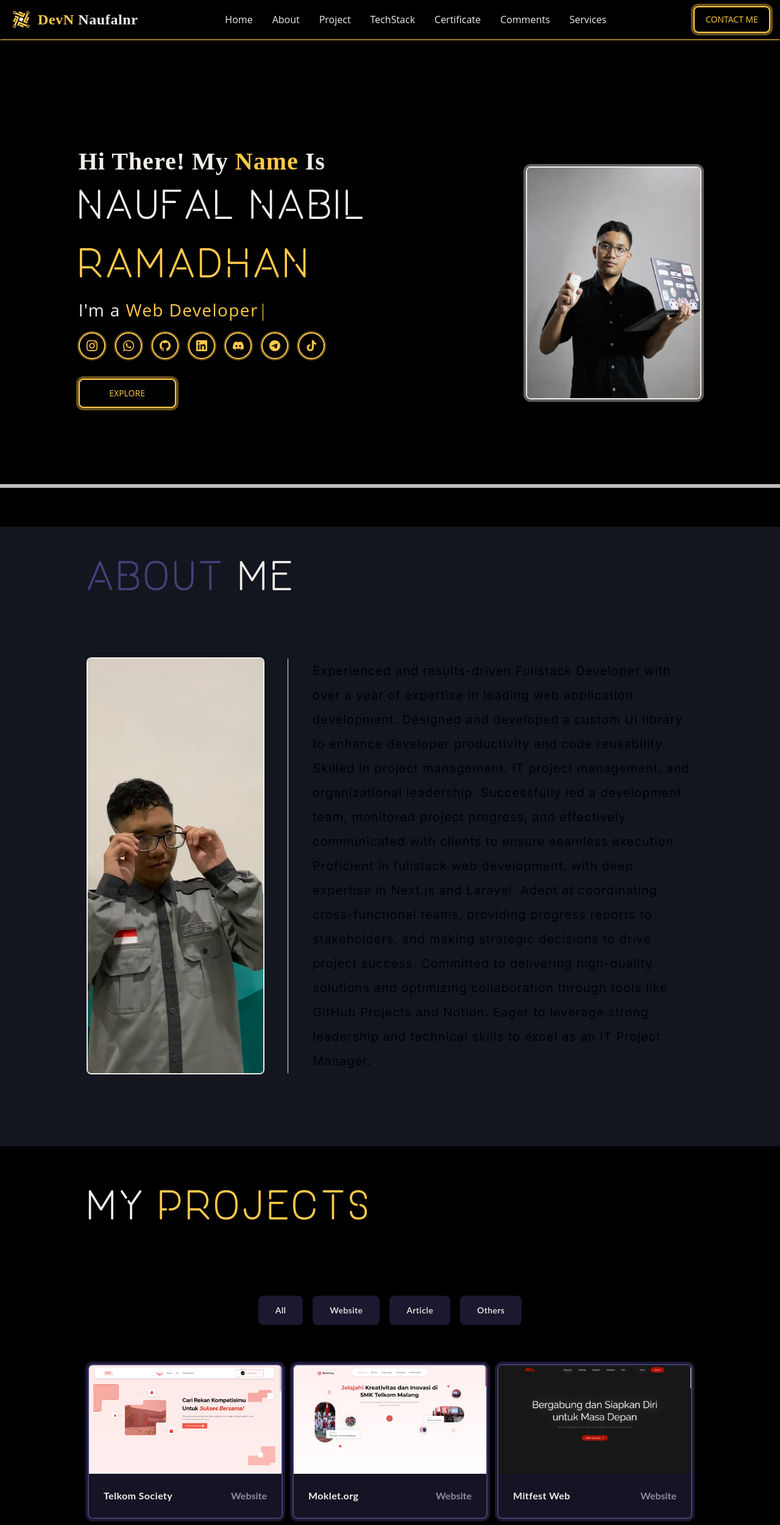
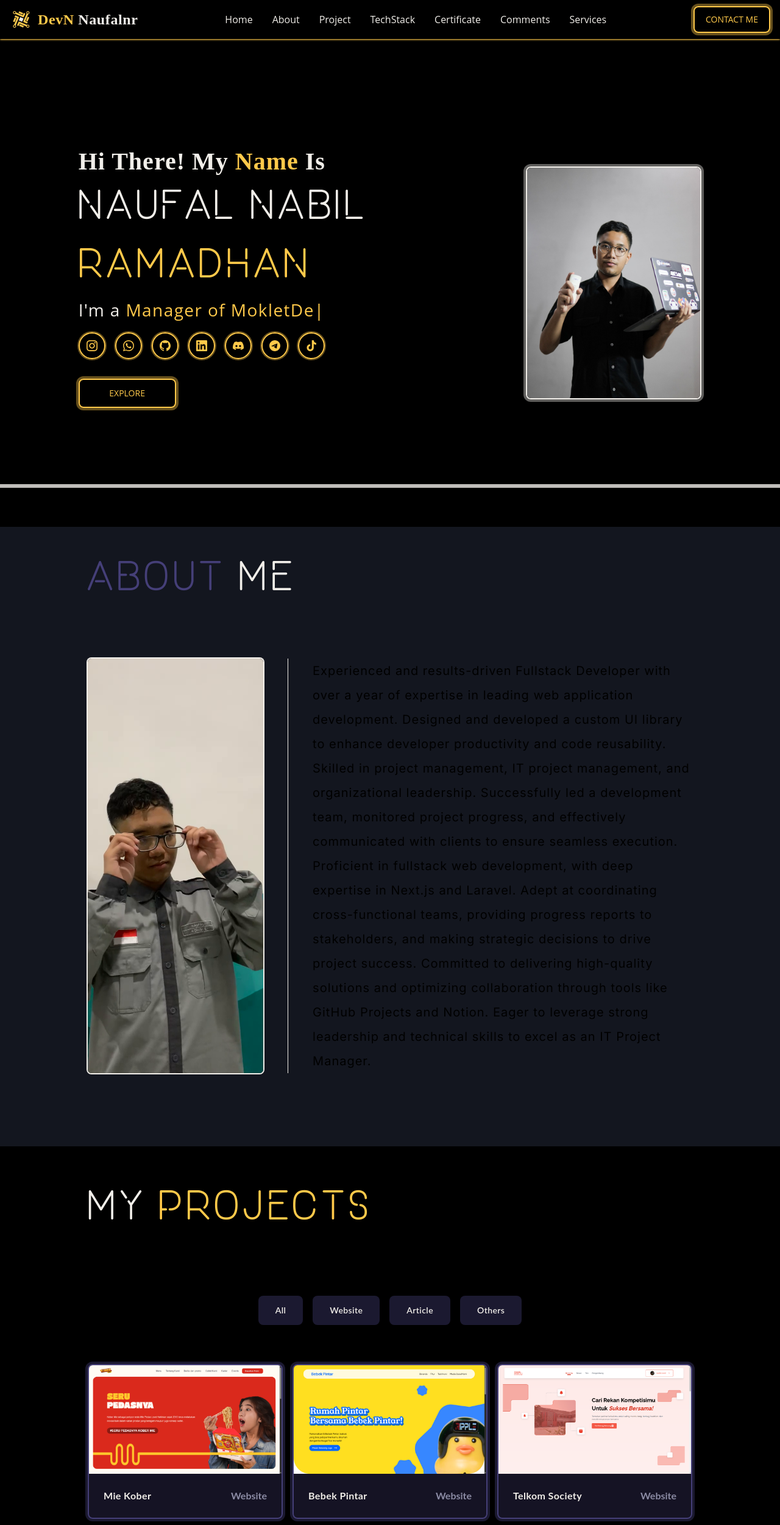
Before and after one commit to naufalnrsmitter20/new-my-personal-profile, a Next.js app: page / in a window 1280 px wide. Shown: the top 2501 px of the page at 61% size. Built offline with nearby package versions, Linux system fonts and the light colour scheme.

Commit message:
Refactor code structure for improved readability and maintainability

```diff
--- a/app/components/Jumbotron.tsx
+++ b/app/components/Jumbotron.tsx
@@ -89,7 +89,7 @@ export default function Jumbotron() {
               <h6 data-aos="fade-right" data-aos-duration="1200" data-aos-delay="3000" className="text-white tracking-wider font-open-sans font-medium text-[16px] lg:text-[24px] xl:text-[28px] text-start">
                 I{"'"}m a{" "}
                 <span id="myTyped" className="text-secondary-dark">
-                  <ReactTyped strings={["Software Engineer", "Web Developer", "Entrepreneur"]} typeSpeed={80} backDelay={1000} backSpeed={100} loop />
+                  <ReactTyped strings={["Software Engineer", "Manager of MokletDev", "Web Developer", "Entrepreneur", "Project Manager"]} typeSpeed={80} backDelay={1000} backSpeed={100} loop />
                 </span>
               </h6>
             </div>
--- a/app/components/MyProjects.tsx
+++ b/app/components/MyProjects.tsx
@@ -10,6 +10,8 @@ import mokletorg from "@/public/img/projects/mokletorg.png";
 import telkomsociety from "@/public/img/projects/telkomsociety.png";
 import mitfest from "@/public/img/projects/mitfest.png";
 import groundedlab from "@/public/img/projects/groundedlab.png";
+import bebekPintar from "@/public/img/projects/bebekPintar.png";
+import mieKober from "@/public/img/projects/mieKober.png";
 import ViewInGithub from "@/public/img/projects/viewingithub.png";
 import { Card } from "flowbite-react";
 import Image from "next/image";
@@ -24,6 +26,18 @@ interface projects {
 
 export default function MyProjects() {
   const dataProject: projects[] = [
+    {
+      name: "Mie Kober",
+      imageUrl: mieKober,
+      type: "Website",
+      href: "https://kobermie.site/",
+    },
+    {
+      name: "Bebek Pintar",
+      imageUrl: bebekPintar,
+      type: "Website",
+      href: "https://www.bebekpintar.site/",
+    },
     {
       name: "Telkom Society",
       imageUrl: telkomsociety,
```
Also changed, not shown: public/img/projects/bebekPintar.png (added), public/img/projects/mieKober.png (added).
